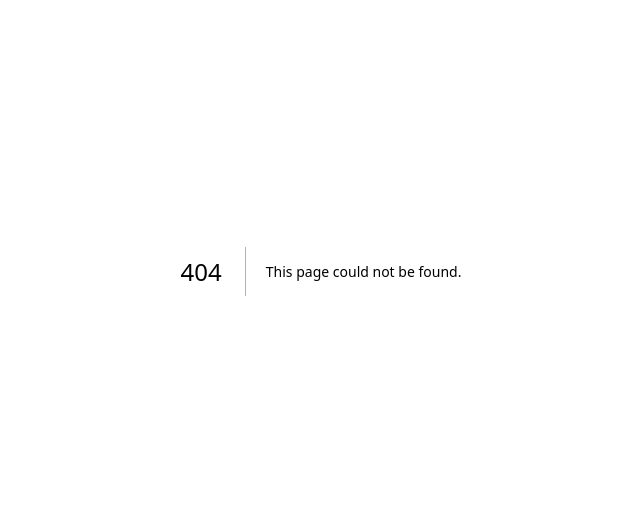
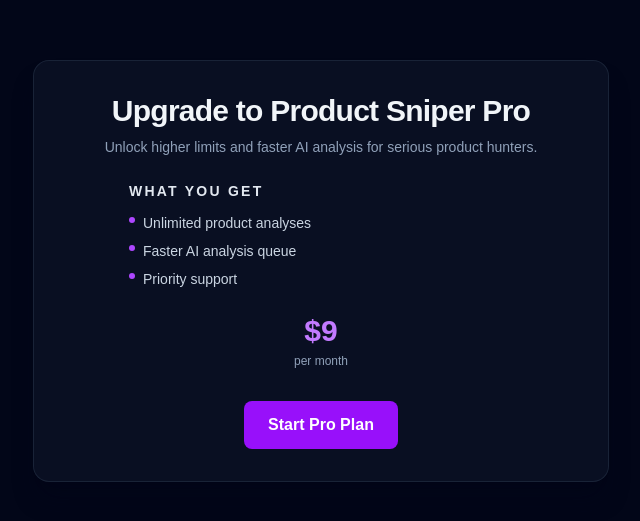
Before and after one commit to AngryChimp77/product-sniper-v2, a Next.js app: page /upgrade in a window 1280 px wide. Before the commit this address had no page. Shown: the part 129-650 px from the top of the page, without its empty margins (319-959 px from the left). Built offline with nearby package versions, Linux system fonts and the light colour scheme.

Commit message:
Refactor Home component to improve monthly usage display and upgrade prompt. This update enhances user experience by streamlining the presentation of usage data and ensuring the upgrade button is prominently featured for free plan users.

```diff
--- /dev/null
+++ b/app/upgrade/page.tsx
@@ -0,0 +1,47 @@
+"use client";
+
+export default function UpgradePage() {
+  return (
+    <main className="min-h-screen bg-slate-950 text-slate-100 flex items-center justify-center px-4">
+      <div className="w-full max-w-xl bg-slate-900/60 border border-slate-800/80 rounded-2xl p-6 sm:p-8 shadow-xl shadow-slate-950/40 backdrop-blur text-center space-y-6">
+        <div className="space-y-2">
+          <h1 className="text-2xl sm:text-3xl font-semibold tracking-tight">
+            Upgrade to Product Sniper Pro
+          </h1>
+          <p className="text-sm text-slate-400">
+            Unlock higher limits and faster AI analysis for serious product hunters.
+          </p>
+        </div>
+
+        <div className="space-y-3 text-left mx-auto max-w-sm">
+          <h2 className="text-sm font-semibold text-slate-200 uppercase tracking-[0.16em]">
+            What you get
+          </h2>
+          <ul className="space-y-2 text-sm text-slate-300">
+            <li className="flex items-start gap-2">
+              <span className="mt-1 h-1.5 w-1.5 rounded-full bg-purple-500" />
+              <span>Unlimited product analyses</span>
+            </li>
+            <li className="flex items-start gap-2">
+              <span className="mt-1 h-1.5 w-1.5 rounded-full bg-purple-500" />
+              <span>Faster AI analysis queue</span>
+            </li>
+            <li className="flex items-start gap-2">
+              <span className="mt-1 h-1.5 w-1.5 rounded-full bg-purple-500" />
+              <span>Priority support</span>
+            </li>
+          </ul>
+        </div>
+
+        <div className="space-y-1">
+          <p className="text-3xl font-semibold text-purple-400">$9</p>
+          <p className="text-xs text-slate-400">per month</p>
+        </div>
+
+        <button className="bg-purple-600 hover:bg-purple-700 px-6 py-3 rounded-lg text-white font-semibold mt-2 w-full sm:w-auto">
+          Start Pro Plan
+        </button>
+      </div>
+    </main>
+  );
+}
```
